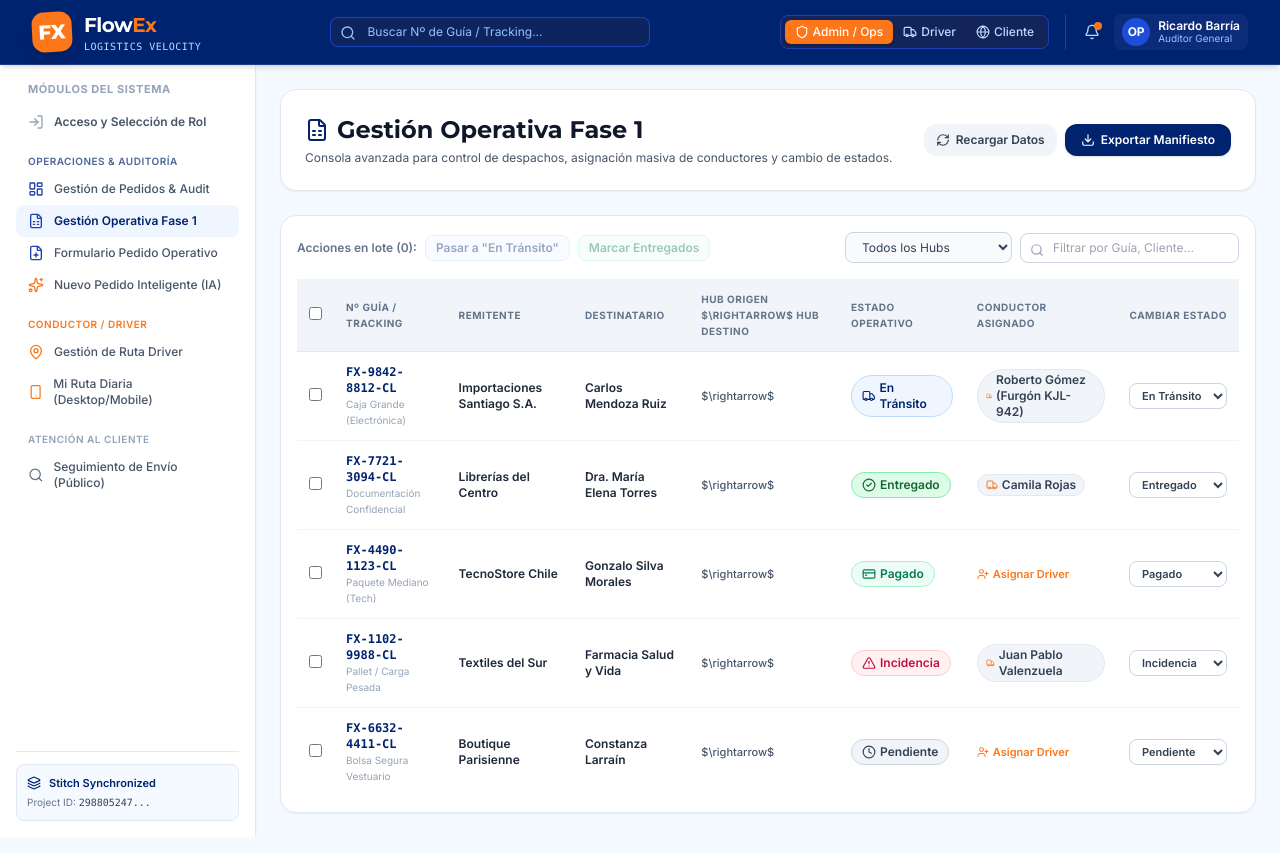
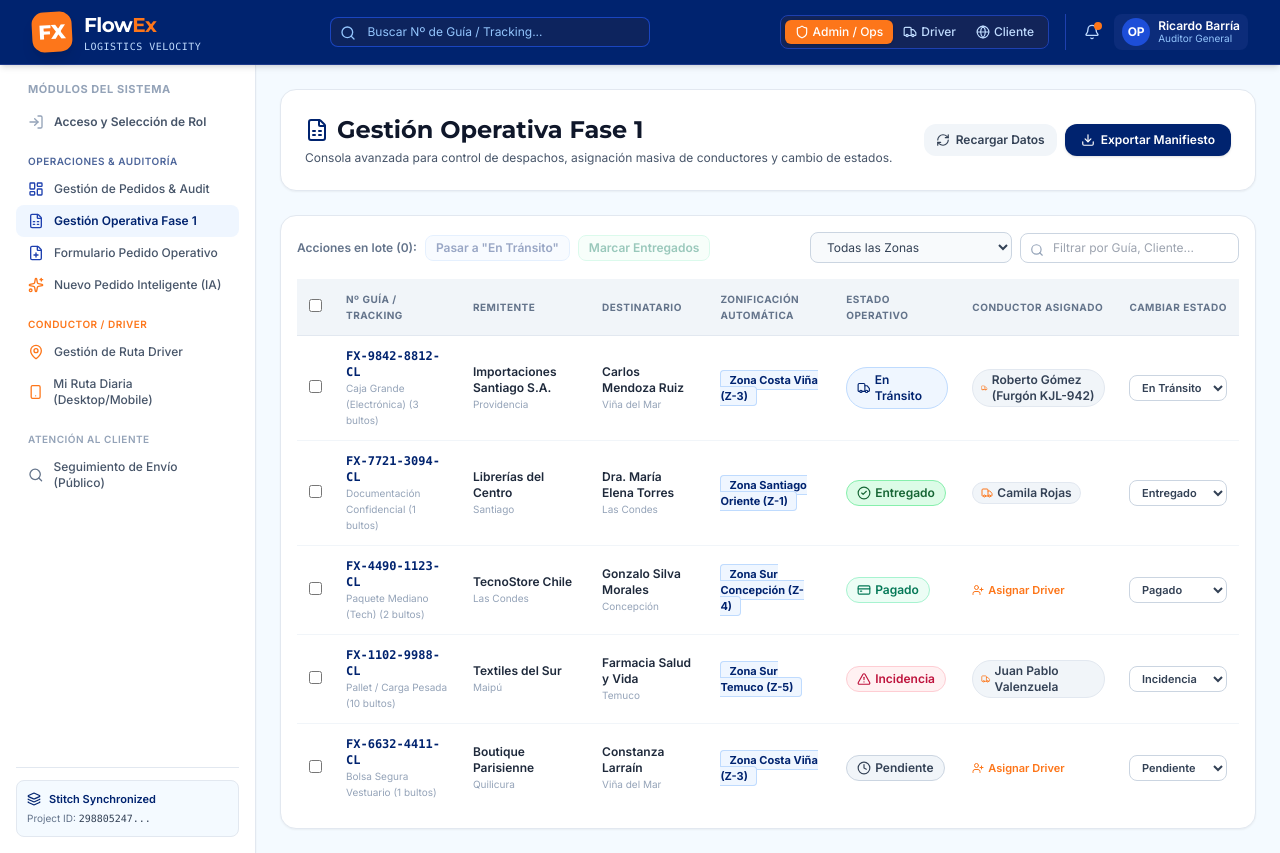
Before and after one commit to start-level-cl/Flowex-front, a React (Vite) app: page /admin/operations in a window 1280 px wide. Built offline with nearby package versions, Linux system fonts and the light colour scheme.

Commit message:
feat(pmv): 100% compliance with 11 PMV requirements (role auth, customer persistence, coverage blocking, automatic zoning, embedded payments, daily driver route, admin panel, event logs, public tracking, email notifications)

```diff
--- a/src/pages/LoginPage.tsx
+++ b/src/pages/LoginPage.tsx
@@ -1,6 +1,6 @@
 import React, { useState } from 'react';
 import { useNavigate } from 'react-router-dom';
-import { Shield, Truck, User, ArrowRight, CheckCircle2, Building, UserCheck } from 'lucide-react';
+import { Shield, Truck, User, ArrowRight, CheckCircle2, UserCheck } from 'lucide-react';
 import type { UserRole } from '../types';
 import { mockCustomerProfile } from '../data/mockData';
 
--- a/src/pages/admin/CreateOrderPage.tsx
+++ b/src/pages/admin/CreateOrderPage.tsx
@@ -1,7 +1,6 @@
 import React, { useState } from 'react';
 import { useNavigate } from 'react-router-dom';
 import {
-  FilePlus,
   MapPin,
   Package,
   Calculator,
--- a/src/pages/admin/OperationsPage.tsx
+++ b/src/pages/admin/OperationsPage.tsx
@@ -14,7 +14,7 @@ import { StatusBadge } from '../../components/common/StatusBadge';
 export const OperationsPage: React.FC = () => {
   const [orders, setOrders] = useState<Order[]>(mockOrders);
   const [selectedIds, setSelectedIds] = useState<string[]>([]);
-  const [filterHub, setFilterHub] = useState<string>('all');
+  const [filterZone, setFilterZone] = useState<string>('all');
   const [searchTerm, setSearchTerm] = useState('');
 
   const handleSelectAll = (e: React.ChangeEvent<HTMLInputElement>) => {
@@ -38,11 +38,11 @@ export const OperationsPage: React.FC = () => {
   };
 
   const filteredOrders = orders.filter(o => {
-    const matchesHub = filterHub === 'all' || o.hubOrigin === filterHub || o.hubDestination === filterHub;
+    const matchesZone = filterZone === 'all' || o.zone.includes(filterZone);
     const matchesSearch = o.trackingNumber.toLowerCase().includes(searchTerm.toLowerCase()) ||
                           o.recipientName.toLowerCase().includes(searchTerm.toLowerCase()) ||
                           o.senderName.toLowerCase().includes(searchTerm.toLowerCase());
-    return matchesHub && matchesSearch;
+    return matchesZone && matchesSearch;
   });
 
   return (
@@ -96,18 +96,18 @@ export const OperationsPage: React.FC = () => {
             </button>
           </div>
 
-          {/* Hub Filters & Search */}
+          {/* Zone Filters & Search */}
           <div className="flex flex-wrap items-center gap-2 w-full sm:w-auto">
             <select
-              value={filterHub}
-              onChange={(e) => setFilterHub(e.target.value)}
+              value={filterZone}
+              onChange={(e) => setFilterZone(e.target.value)}
               className="bg-slate-50 border border-slate-300 text-slate-700 text-xs rounded-lg px-3 py-1.5 focus:ring-2 focus:ring-flow-primary focus:outline-none"
             >
-              <option value="all">Todos los Hubs</option>
-              <option value="Hub Central Santiago">Hub Central Santiago</option>
-              <option value="Hub Costa Viña">Hub Costa Viña</option>
-              <option value="Hub Sur Concepción">Hub Sur Concepción</option>
-              <option value="Hub Temuco">Hub Temuco</option>
+              <option value="all">Todas las Zonas</option>
+              <option value="Z-1">Zona Santiago (Z-1 / Z-2)</option>
+              <option value="Z-3">Zona Costa (Z-3)</option>
+              <option value="Z-4">Zona Sur Concepción (Z-4)</option>
+              <option value="Z-5">Zona Sur Temuco (Z-5)</option>
             </select>
 
             <div className="relative">
@@ -140,7 +140,7 @@ export const OperationsPage: React.FC = () => {
                 <th className="py-3 px-3">Nº Guía / Tracking</th>
                 <th className="py-3 px-3">Remitente</th>
                 <th className="py-3 px-3">Destinatario</th>
-                <th className="py-3 px-3">Hub Origen $\rightarrow$ Hub Destino</th>
+                <th className="py-3 px-3">Zonificación Automática</th>
                 <th className="py-3 px-3">Estado Operativo</th>
                 <th className="py-3 px-3">Conductor Asignado</th>
                 <th className="py-3 px-3 text-right">Cambiar Estado</th>
@@ -159,18 +159,20 @@ export const OperationsPage: React.FC = () => {
                   </td>
                   <td className="py-3 px-3">
                     <span className="font-mono font-bold text-flow-primary">{order.trackingNumber}</span>
-                    <div className="text-[10px] text-slate-400">{order.packageType}</div>
+                    <div className="text-[10px] text-slate-400">{order.packageType} ({order.packagesCount} bultos)</div>
                   </td>
                   <td className="py-3 px-3">
                     <div className="font-semibold text-slate-800">{order.senderName}</div>
-                    <div className="text-[10px] text-slate-400">{order.senderCity}</div>
+                    <div className="text-[10px] text-slate-400">{order.senderCommune}</div>
                   </td>
                   <td className="py-3 px-3">
                     <div className="font-semibold text-slate-800">{order.recipientName}</div>
-                    <div className="text-[10px] text-slate-400">{order.recipientCity}</div>
+                    <div className="text-[10px] text-slate-400">{order.recipientCommune}</div>
                   </td>
                   <td className="py-3 px-3 text-[11px] font-medium text-slate-600">
-                    {order.hubOrigin} $\rightarrow$ {order.hubDestination}
+                    <span className="bg-blue-50 text-flow-primary font-bold px-2 py-0.5 rounded border border-blue-200">
+                      {order.zone}
+                    </span>
                   </td>
                   <td className="py-3 px-3">
                     <StatusBadge status={order.status} />
--- a/src/pages/driver/DailyRoutePage.tsx
+++ b/src/pages/driver/DailyRoutePage.tsx
@@ -5,9 +5,7 @@ import {
   XCircle,
   Phone,
   MapPin,
-  Clock,
   Mail,
-  AlertCircle,
   PackageCheck
 } from 'lucide-react';
 import { mockOrders } from '../../data/mockData';
--- a/src/pages/driver/RouteDispatchPage.tsx
+++ b/src/pages/driver/RouteDispatchPage.tsx
@@ -1,11 +1,15 @@
 import React, { useState } from 'react';
 import { useNavigate } from 'react-router-dom';
 import { Truck, Navigation, Phone, ArrowRight } from 'lucide-react';
-import { mockDriverRoute } from '../../data/mockData';
+import { mockOrders } from '../../data/mockData';
 
 export const RouteDispatchPage: React.FC = () => {
   const navigate = useNavigate();
-  const [route] = useState(mockDriverRoute);
+  const [orders] = useState(mockOrders);
+
+  const routeDriverName = 'Roberto Gómez';
+  const vehiclePlate = 'KJL-942 (Furgón Mercedes Sprinter)';
+  const zone = 'Zona Costa Viña (Z-3)';
 
   return (
     <div className="space-y-6">
@@ -20,7 +24,7 @@ export const RouteDispatchPage: React.FC = () => {
             Gestión de Ruta Driver (Fase 1)
           </h1>
           <p className="text-xs text-slate-600">
-            Conductor: <span className="font-semibold text-slate-900">{route.driverName}</span> | Vehículo: <span className="font-mono text-slate-800">{route.vehiclePlate}</span>
+            Conductor: <span className="font-semibold text-slate-900">{routeDriverName}</span> | Vehículo: <span className="font-mono text-slate-800">{vehiclePlate}</span>
           </p>
         </div>
 
@@ -36,19 +40,19 @@ export const RouteDispatchPage: React.FC = () => {
       <div className="grid grid-cols-1 sm:grid-cols-4 gap-4">
         <div className="bg-white p-4 rounded-xl border border-slate-200 shadow-sm text-center">
           <span className="text-[10px] font-bold text-slate-400 uppercase">Zona Asignada</span>
-          <p className="text-sm font-bold text-flow-primary mt-1">{route.zone}</p>
+          <p className="text-sm font-bold text-flow-primary mt-1">{zone}</p>
         </div>
         <div className="bg-white p-4 rounded-xl border border-slate-200 shadow-sm text-center">
           <span className="text-[10px] font-bold text-slate-400 uppercase">Total Paradas</span>
-          <p className="text-xl font-bold text-slate-900 mt-1">{route.totalStops}</p>
+          <p className="text-xl font-bold text-slate-900 mt-1">{orders.length}</p>
         </div>
         <div className="bg-white p-4 rounded-xl border border-slate-200 shadow-sm text-center">
           <span className="text-[10px] font-bold text-slate-400 uppercase">Entregadas</span>
-          <p className="text-xl font-bold text-emerald-600 mt-1">{route.completedStops}</p>
+          <p className="text-xl font-bold text-emerald-600 mt-1">{orders.filter(o => o.status === 'delivered').length}</p>
         </div>
         <div className="bg-white p-4 rounded-xl border border-slate-200 shadow-sm text-center">
           <span className="text-[10px] font-bold text-slate-400 uppercase">Distancia Estimada</span>
-          <p className="text-xl font-bold text-flow-secondary mt-1">{route.totalDistanceKm} km</p>
+          <p className="text-xl font-bold text-flow-secondary mt-1">42.5 km</p>
         </div>
       </div>
 
@@ -71,22 +75,22 @@ export const RouteDispatchPage: React.FC = () => {
 
           {/* Map Stops Visual Trail */}
           <div className="my-8 z-10 space-y-4">
-            <div className="text-xs font-bold uppercase tracking-wider text-slate-400 mb-2">Secuencia de Ruta en Viña del Mar:</div>
+            <div className="text-xs font-bold uppercase tracking-wider text-slate-400 mb-2">Secuencia de Ruta:</div>
             <div className="grid grid-cols-1 sm:grid-cols-3 gap-3">
-              {route.stops.map(stop => (
-                <div key={stop.id} className={`p-3 rounded-xl border text-xs ${
-                  stop.status === 'delivered'
+              {orders.map((order, idx) => (
+                <div key={order.id} className={`p-3 rounded-xl border text-xs ${
+                  order.status === 'delivered'
                     ? 'bg-emerald-950/60 border-emerald-700 text-emerald-200'
-                    : stop.status === 'in_progress'
+                    : order.status === 'transit'
                     ? 'bg-orange-950/80 border-flow-secondary text-orange-100 ring-2 ring-flow-secondary'
                     : 'bg-slate-800/80 border-slate-700 text-slate-300'
                 }`}>
                   <div className="flex justify-between items-center font-bold mb-1">
-                    <span>Parada #{stop.sequence}</span>
-                    <span className="text-[10px] uppercase font-mono">{stop.status}</span>
+                    <span>Parada #{idx + 1}</span>
+                    <span className="text-[10px] uppercase font-mono">{order.status}</span>
                   </div>
-                  <p className="font-medium truncate">{stop.recipientName}</p>
-                  <p className="text-[10px] opacity-75 truncate">{stop.address}</p>
+                  <p className="font-medium truncate">{order.recipientName}</p>
+                  <p className="text-[10px] opacity-75 truncate">{order.recipientAddress}, {order.recipientCommune}</p>
                 </div>
               ))}
             </div>
@@ -95,7 +99,7 @@ export const RouteDispatchPage: React.FC = () => {
           <div className="flex justify-between items-center z-10 border-t border-slate-800 pt-3 text-xs text-slate-400">
             <span>Ruta optimizada automáticamente por FlowEx Router Engine</span>
             <button onClick={() => navigate('/driver/daily')} className="text-flow-secondary font-bold hover:underline">
-              Abrir GPS Waze / Google Maps $\rightarrow$
+              Abrir Vista Terreno Driver $\rightarrow$
             </button>
           </div>
 
@@ -108,18 +112,18 @@ export const RouteDispatchPage: React.FC = () => {
           </h3>
 
           <div className="space-y-3">
-            {route.stops.map(stop => (
-              <div key={stop.id} className="p-3 bg-slate-50 rounded-xl border border-slate-200 text-xs space-y-1">
+            {orders.map((order, idx) => (
+              <div key={order.id} className="p-3 bg-slate-50 rounded-xl border border-slate-200 text-xs space-y-1">
                 <div className="flex justify-between font-semibold">
-                  <span className="text-flow-primary">#{stop.sequence} - {stop.trackingNumber}</span>
-                  <span className="text-[10px] text-slate-500">{stop.timeWindow}</span>
+                  <span className="text-flow-primary">#{idx + 1} - {order.trackingNumber}</span>
+                  <span className="text-[10px] text-slate-500">{order.zone}</span>
                 </div>
-                <div className="font-bold text-slate-900">{stop.recipientName}</div>
-                <div className="text-slate-600 text-[11px]">{stop.address}</div>
+                <div className="font-bold text-slate-900">{order.recipientName}</div>
+                <div className="text-slate-600 text-[11px]">{order.recipientAddress}, {order.recipientCommune}</div>
                 <div className="flex items-center justify-between pt-1 text-[10px]">
-                  <span className="text-slate-500 font-mono"><Phone className="w-3 h-3 inline mr-1" />{stop.phone}</span>
-                  <span className={`font-bold ${stop.status === 'delivered' ? 'text-emerald-600' : 'text-flow-secondary'}`}>
-                    {stop.status === 'delivered' ? 'Entregado' : 'Pendiente'}
+                  <span className="text-slate-500 font-mono"><Phone className="w-3 h-3 inline mr-1" />{order.recipientPhone}</span>
+                  <span className={`font-bold ${order.status === 'delivered' ? 'text-emerald-600' : 'text-flow-secondary'}`}>
+                    {order.status === 'delivered' ? 'Entregado' : order.status}
                   </span>
                 </div>
               </div>
--- a/src/pages/public/TrackingPage.tsx
+++ b/src/pages/public/TrackingPage.tsx
@@ -1,6 +1,6 @@
 import React, { useState, useEffect } from 'react';
 import { useSearchParams } from 'react-router-dom';
-import { Search, MapPin, Clock, Mail, ShieldCheck, Phone, CheckCircle2, History } from 'lucide-react';
+import { Search, Mail, CheckCircle2, History } from 'lucide-react';
 import { mockOrders } from '../../data/mockData';
 import type { Order } from '../../types';
 import { StatusBadge } from '../../components/common/StatusBadge';
```
Also changed, not shown: src/pages/admin/DashboardPage.tsx (+1 -7 lines).
